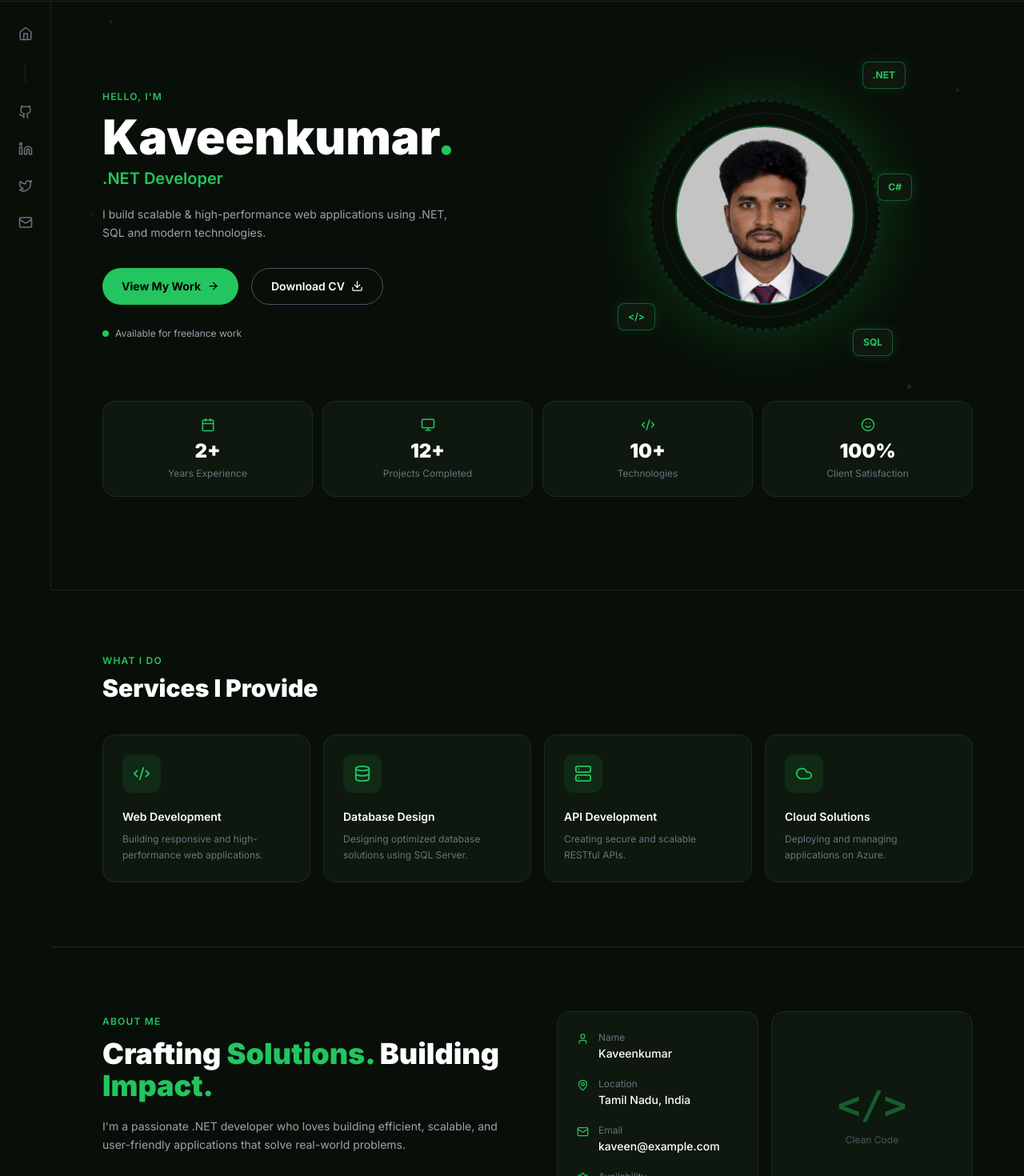
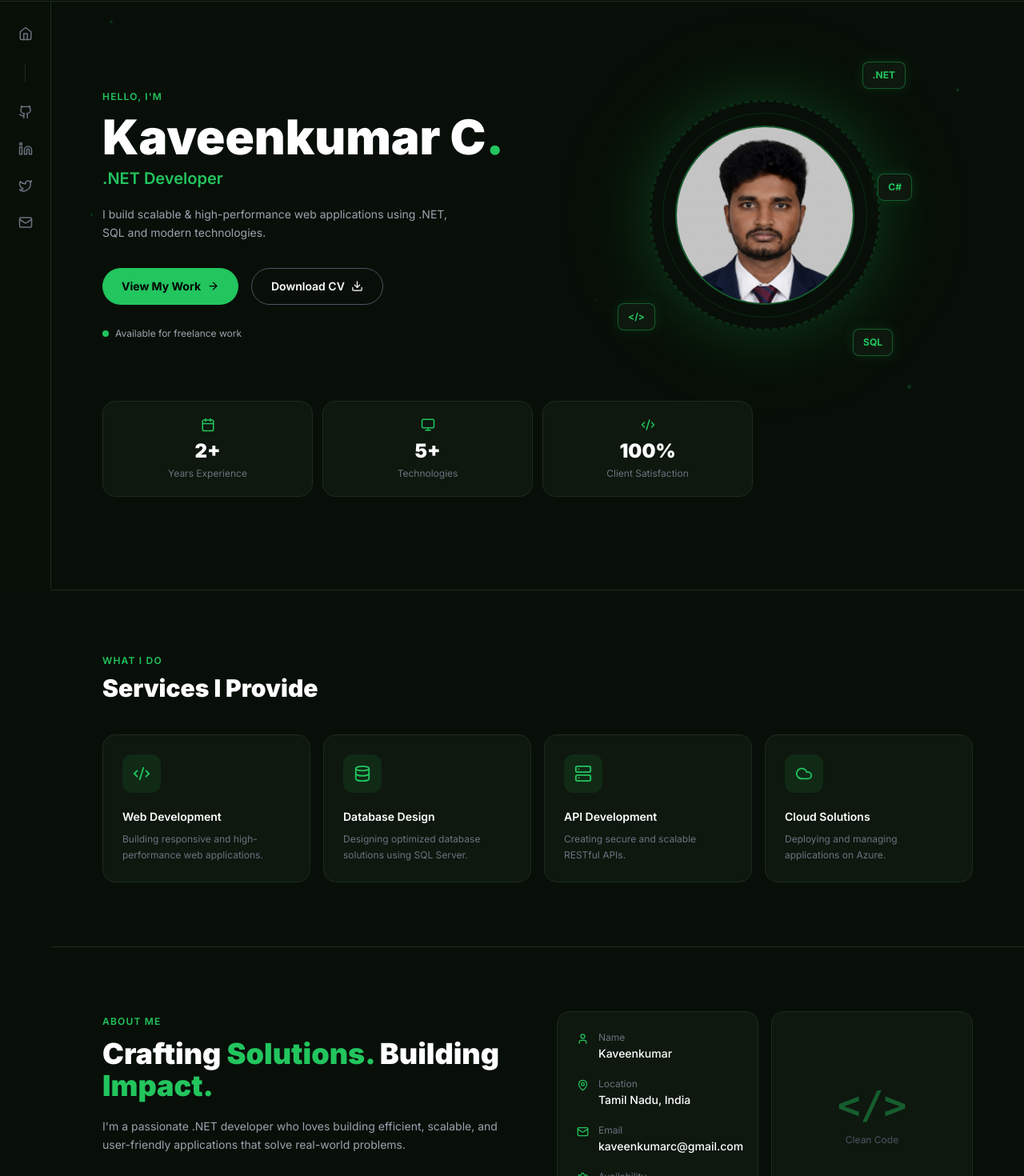
Before and after one commit to kaveen14/Portfolio, a React (Vite) app: page / in a window 1280 px wide. Shown: the part 63-1533 px from the top of the page at 80% size. Built offline with nearby package versions, Linux system fonts and the light colour scheme.

Commit message:
updated set of details

```diff
--- a/index.html
+++ b/index.html
@@ -6,6 +6,7 @@
     <meta name="description" content="Kaveenkumar — .NET Developer Portfolio" />
     <meta name="author" content="Kaveenkumar" />
     <title>Kaveenkumar | .NET Developer</title>
+    <link rel="icon" type="image/x-icon" href="/favicon.ico" />
 
     <!-- Google Fonts — Inter -->
     <link rel="preconnect" href="https://fonts.googleapis.com" />
--- a/src/data/portfolio.js
+++ b/src/data/portfolio.js
@@ -6,7 +6,7 @@
 
 // ── Personal Info ────────────────────────────────────────────────
 export const personal = {
-  name: 'Kaveenkumar',
+  name: 'Kaveenkumar C',
   initials: 'KV',
   role: '.NET Developer',
   tagline:
@@ -14,8 +14,8 @@ export const personal = {
   availability: 'Available for freelance work',
   profileImage: 'profile.png',
   cv: 'cv.pdf',           // place your CV file in /public/cv.pdf
-  email: 'kaveen@example.com',
-  phone: '+91 98765 43210',
+  email: 'kaveenkumarc@gmail.com',
+  phone: '+91 9629894628',
   location: 'Tamil Nadu, India',
   availabilityStatus: 'Open to work',
 }
@@ -33,10 +33,10 @@ export const navLinks = [
 // ── Social Media Links ───────────────────────────────────────────
 // icon: must match a key in the ICON_MAP inside Sidebar.jsx / Contact.jsx
 export const socialLinks = [
-  { icon: 'github',   label: 'GitHub',   href: 'https://github.com' },
-  { icon: 'linkedin', label: 'LinkedIn', href: 'https://linkedin.com' },
-  { icon: 'twitter',  label: 'Twitter',  href: 'https://twitter.com' },
-  { icon: 'mail',     label: 'Email',    href: 'mailto:kaveen@example.com' },
+  { icon: 'github',   label: 'GitHub',   href: 'https://github.com/ksite1' },
+  { icon: 'linkedin', label: 'LinkedIn', href: 'https://www.linkedin.com/in/kaveenkumar-c-206a2b1b1' },
+  { icon: 'twitter',  label: 'Twitter',  href: 'https://x.com/KaveenkumarC' },
+  { icon: 'mail',     label: 'Email',    href: 'mailto:kaveenkumarc@gmail.com' },
 ]
 
 // ── Hero: Floating Tech Badges ───────────────────────────────────
@@ -46,8 +46,8 @@ export const techBadges = ['.NET', 'C#', 'SQL', '</>']
 // ── Hero: Stats Row ──────────────────────────────────────────────
 export const stats = [
   { value: '2+',   label: 'Years Experience' },
-  { value: '12+',  label: 'Projects Completed' },
-  { value: '10+',  label: 'Technologies' },
+  // { value: '12+',  label: 'Projects Completed' },
+  { value: '5+',  label: 'Technologies' },
   { value: '100%', label: 'Client Satisfaction' },
 ]
 
@@ -61,7 +61,7 @@ export const about = {
   infoItems: [
     { label: 'Name',         value: 'Kaveenkumar',         highlight: false },
     { label: 'Location',     value: 'Tamil Nadu, India',    highlight: false },
-    { label: 'Email',        value: 'kaveen@example.com',   highlight: false },
+    { label: 'Email',        value: 'kaveenkumarc@gmail.com',   highlight: false },
     { label: 'Availability', value: 'Open to work',         highlight: true  },
   ],
 }
@@ -178,6 +178,6 @@ export const testimonials = [
 
 // ── Footer ───────────────────────────────────────────────────────
 export const footer = {
-  copyright: '© 2024 Kaveenkumar. All rights reserved.',
-  credit: 'Designed with ♥ using Figma',
+  copyright: '© 2026 Kaveenkumar. All rights reserved.',
+  // credit: 'Designed with ♥ using Figma',
 }
```
Also changed, not shown: 1 other file (tests, documents, lock files or other folders).
